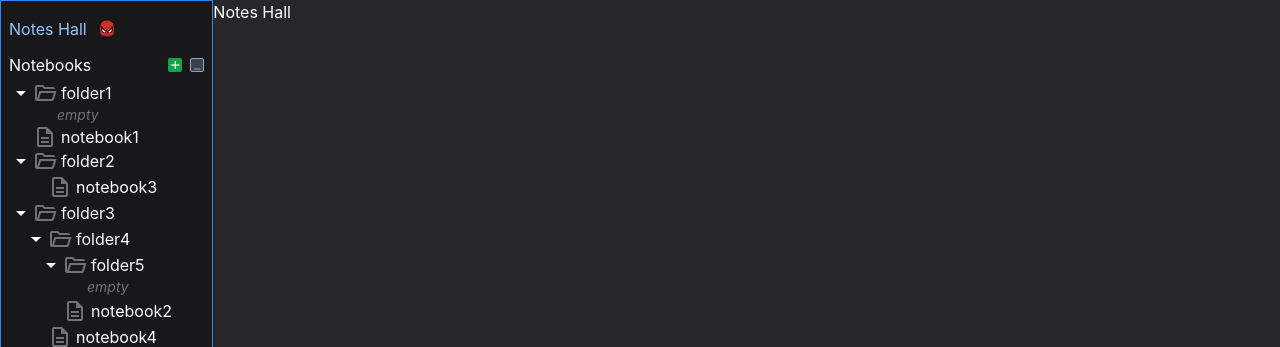
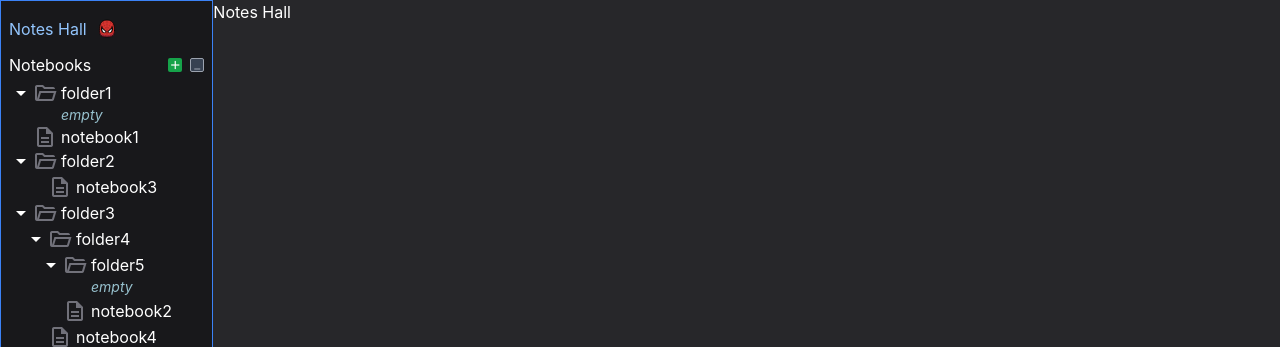
Before and after one commit to daoyzheng/notecraft, a React (Vite) app: page / in a window 1280 px wide. Shown: the top 347 px of the page. Built offline with nearby package versions, Linux system fonts and the light colour scheme.

Commit message:
Add empty folder animation

```diff
--- /dev/null
+++ b/src/components/directoryTree/DirectoryTree.styled.ts
@@ -0,0 +1,20 @@
+import styled, { keyframes } from "styled-components";
+
+const colorFade = keyframes`
+  0% {
+    color: white;
+    background-color: #1b7592;
+  }
+  100% {
+    background-color: transparent;
+    color: #97c1ce;
+  }
+`
+
+export const EmptyWrapper = styled.div`
+  background-color: #1b7592;
+  width: fit-content;
+  padding: 0 4px;
+  color: white;
+  animation: ${colorFade} 1000ms forwards;
+`
--- a/src/components/directoryTree/DirectoryTree.tsx
+++ b/src/components/directoryTree/DirectoryTree.tsx
@@ -1,4 +1,5 @@
 import { IDirectoryItem } from "../../interfaces/note"
+import { EmptyWrapper } from "./DirectoryTree.styled"
 
 interface Props {
   directoryItems: IDirectoryItem[]
@@ -22,9 +23,9 @@ const DirectoryTree = ({ directoryItems, selectedItem }: Props) => {
               {
                 item.children.length > 0 && item.expand
                 ? <DirectoryTree directoryItems={item.children} selectedItem={selectedItem}/>
-                : item.isFolder && item.expand && <div className="ml-12 italic text-sm text-zinc-500">
+                : item.isFolder && item.expand && <EmptyWrapper className="ml-12 italic text-sm">
                   empty
-                </div>
+                </EmptyWrapper>
               }
             </li>
           )
```
